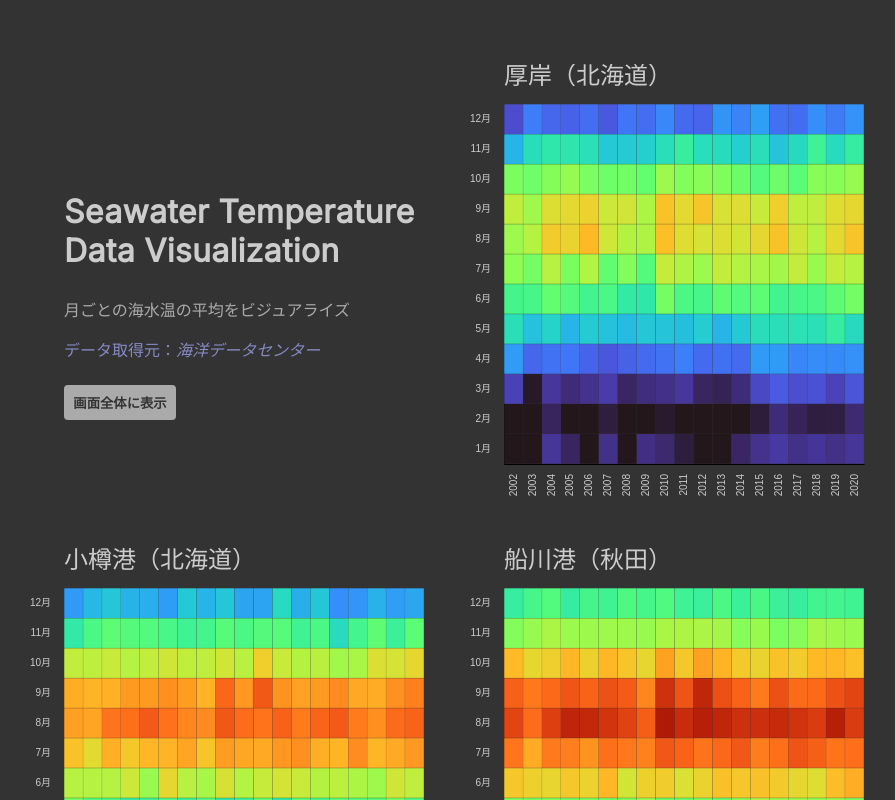
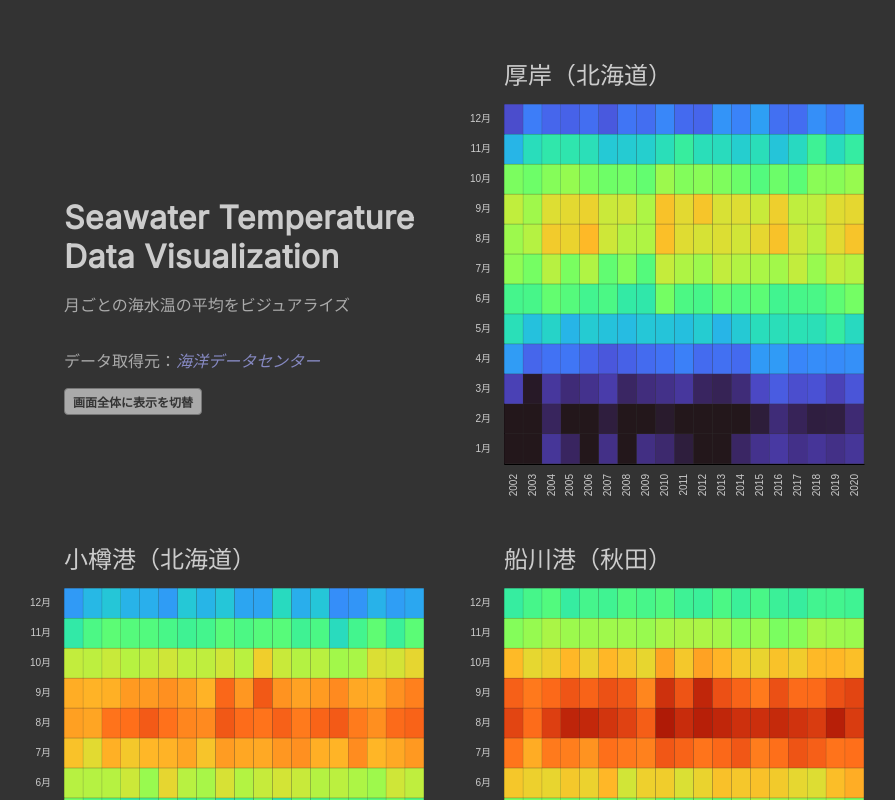
Before and after one commit to NomuraKohei/musabi-d3-test, a Next.js app: page / in a window 1280 px wide. Shown: the top 800 px of the page, without its empty margins (176-1071 px from the left). Built offline with nearby package versions, Linux system fonts and the light colour scheme; no server answers.

Commit message:
fix: 微調整

```diff
--- a/src/pages/index.tsx
+++ b/src/pages/index.tsx
@@ -37,12 +37,12 @@ export default function Home() {
                     name='description'
                     content='2002年から2020年までの月毎の海水温の平均をビジュアライズした。' />
                 <link rel='icon' href='/favicon.ico' />
-                <meta property="og:url" content="https://musabi-d3-test.vercel.app/" />
+                <meta property="og:url" content="https://seawater-temperature-data-visualization.vercel.app" />
                 <meta property="og:title" content="Seawater TemperatureData Visualization" />
                 <meta property="og:site_name" content="Seawater TemperatureData Visualization" />
                 <meta property="og:description" content="月ごとの海水温の平均をビジュアライズ" />
                 <meta property="og:type" content="website" />
-                <meta property="og:image" content="ogpImage" />
+                <meta property="og:image" content={ogpImage.src} />
                 <meta property="og:image:width" content={String(1260)} />
                 <meta property="og:image:height" content={String(600)} />
             </Head>
@@ -52,13 +52,13 @@ export default function Home() {
                     {!isScaleDown && <React.Fragment>
                         <h1 className={styles.title}>Seawater Temperature <br />Data Visualization</h1>
                         <p className={styles.description}>月ごとの海水温の平均をビジュアライズ</p>
-                        <p className={styles.cite}>データ取得元：<cite><a href="https://jdoss1.jodc.go.jp/vpage/coastal_j.html" rel="noopener noreferrer">海洋データセンター</a></cite></p>
+                        <p className={styles.cite}>データ取得元：<cite className={styles.citeText}><a href="https://jdoss1.jodc.go.jp/vpage/coastal_j.html" rel="noopener noreferrer">海洋データセンター</a></cite></p>
                     </React.Fragment>}
-                    <button onClick={onClickHandler} className={styles.scaleButton}>{isScaleDown ? '戻す' : '画面全体に表示'}</button>
+                    <button onClick={onClickHandler} className={styles.scaleButton}>{isScaleDown ? '戻す' : '画面全体に表示を切替'}</button>
                 </section>
                 <MyD3Component isScaleDown={isScaleDown} />
             </main>
-            <footer className={styles.footer}><small className={styles.small}>© Nomura All right received</small></footer>
+            <footer className={styles.footer}><small className={styles.small}>© Nomura All right reserved</small></footer>
         </div>
     );
 }
--- a/src/styles/Home.module.scss
+++ b/src/styles/Home.module.scss
@@ -36,15 +36,14 @@
 
 .scaleButton {
   background: #aaa;
-  border: none;
+  border: 1px solid #777;
   border-radius: 4px;
-  width: 112px;
-  padding: 8px;
+  padding: 4px 8px;
   color: #333;
   font-weight: bold;
   margin-top: 8px;
   cursor: pointer;
-
+  font-size: 12px;
 
   &:hover {
     background: #ccc;
@@ -57,12 +56,13 @@
 
 .title {
   font-size: 32px;
-  margin-top: 0;
+  margin: 0;
   letter-spacing: 0.01em;
 }
 
 .description{
-  color: #aaa;
+  color: #AAA;
+  margin-bottom: 32px;
 }
 
 .footer {
@@ -76,7 +76,12 @@
 }
 
 .cite {
-  color: rgb(134, 137, 194);
+  margin-bottom: 8px;
+  color: #AAA;
+}
+
+.citeText {
+  color: #8689C2;
 }
 
 @media (max-width: 600px) {
```
